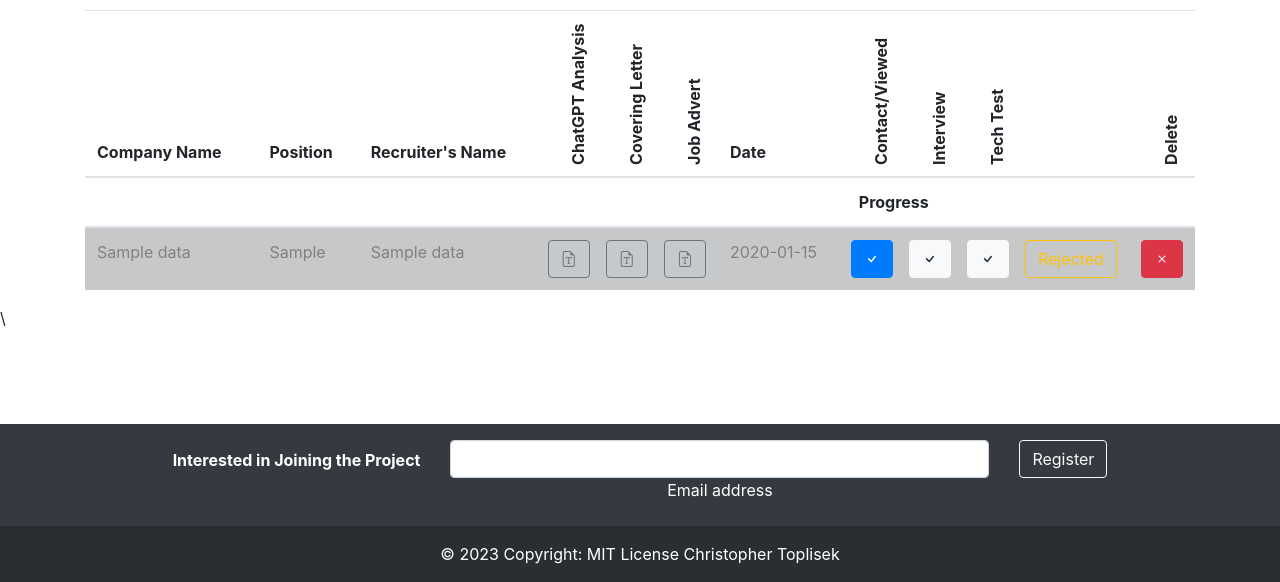
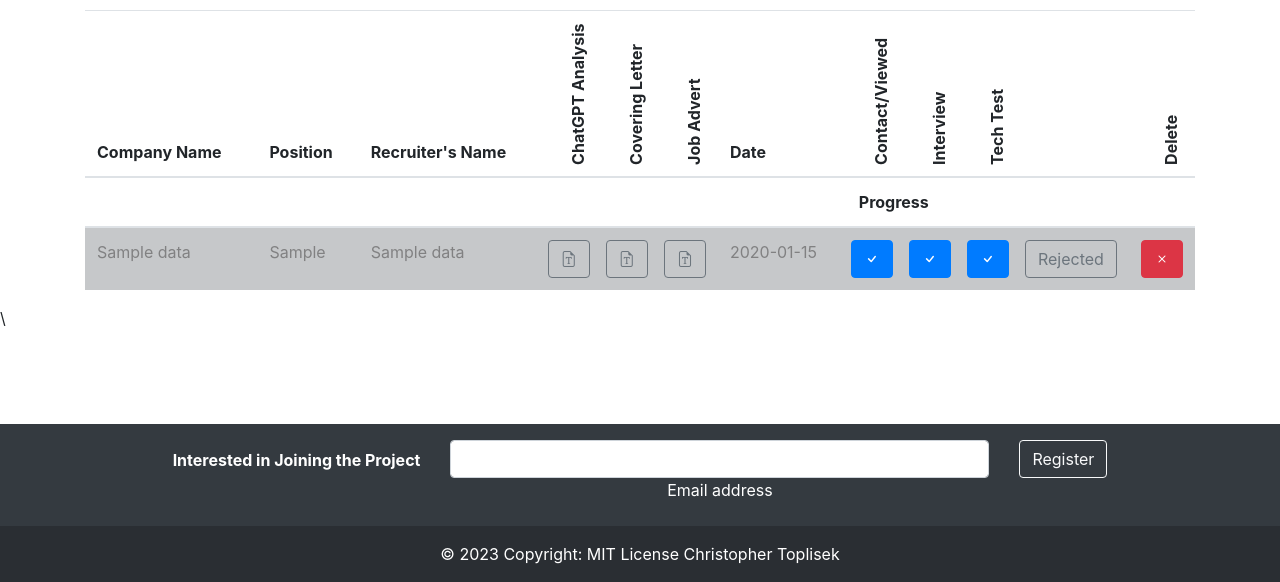
Before and after one commit to toppy007/covered-flask-python-app, a Flask app: page /history in a window 1280 px wide. Shown: the part 218-800 px from the top of the page. Run offline with Flask 3, Linux system fonts and the light colour scheme; a user stored in the database is signed in; tables that the repository leaves empty hold one stand-in row (values such as "Sample post"); some libraries are stand-ins or nearby versions.

Commit message:
added converter to interger from boolean

```diff
--- a/website/templates/history/history_data_table.html
+++ b/website/templates/history/history_data_table.html
@@ -127,17 +127,17 @@
                         </button>
                     </td>
                     <td class="px-1">
-                        <button type="button" class="btn {% if history_entry.tech_interview == false %}btn-primary{% else %}btn-light{% endif %}" onclick="trueTech({{ history_entry.id }})">
+                        <button type="button" class="btn {% if history_entry.tech_interview == 1 %}btn-primary{% else %}btn-light{% endif %}" onclick="trueTech({{ history_entry.id }})">
                             <i id="icon{{ history_entry.id }}" class="bi {% if history_entry.tech_interview == 1 %}bi-check{% else %}bi-x{% endif %}"></i>
                         </button>
                     </td>
                     <td class="px-1" >
-                        <button type="button" class="btn {% if history_entry.interview == false %}btn-primary{% else %}btn-light{% endif %}" onclick="trueInterview({{ history_entry.id }})">
+                        <button type="button" class="btn {% if history_entry.interview == 1 %}btn-primary{% else %}btn-light{% endif %}" onclick="trueInterview({{ history_entry.id }})">
                             <i id="icon{{ history_entry.id }}" class="bi {% if history_entry.interview == 1 %}bi-check{% else %}bi-x{% endif %}"></i>
                         </button>
                     </td>
                     <td class="px-1">
-                        <button type="button" class="btn {% if history_entry.rejested == false %}btn-outline-secondary{% else %}btn-outline-warning{% endif %}" onclick="rejectRow({{ history_entry.id }})">
+                        <button type="button" class="btn {% if history_entry.rejested == 1 %}btn-outline-secondary{% else %}btn-outline-warning{% endif %}" onclick="rejectRow({{ history_entry.id }})">
                             Rejected
                         </button>
                     </td>
--- a/website/views.py
+++ b/website/views.py
@@ -499,7 +499,7 @@ def true_tech():
 
     if jobHistoryinfo:
         if jobHistoryinfo.user_id == current_user.id:
-            jobHistoryinfo.tech_interview = contactedState
+            jobHistoryinfo.tech_interview = 1 if contactedState else 0
             db.session.commit()
 
     return jsonify({})
@@ -508,13 +508,13 @@ def true_tech():
 def true_interview():
     jobHistory = json.loads(request.data)
     historyId = jobHistory['historyId']
-    contactedState = jobHistory.get('contactedState', False)  # Get the contactedState value, default to False
+    contactedState = jobHistory.get('contactedState', False)
 
     jobHistoryinfo = JobHistoryData.query.get(historyId)
 
     if jobHistoryinfo:
         if jobHistoryinfo.user_id == current_user.id:
-            jobHistoryinfo.interview = contactedState  # Set interview to the value of contactedState
+            jobHistoryinfo.interview = 1 if contactedState else 0
             db.session.commit()
 
     return jsonify({})
@@ -529,17 +529,17 @@ def true_rejected():
 
     if jobHistoryinfo:
         if jobHistoryinfo.user_id == current_user.id:
-            jobHistoryinfo.rejested = contactedState
+            jobHistoryinfo.rejested = 1 if contactedState else 0
             db.session.commit()
 
     return jsonify({})
 
+@views.route('/get-contacted-state/<int:historyId>', methods=['GET'])
 def get_contacted_state(historyId):
     jobHistoryinfo = JobHistoryData.query.get(historyId)
 
     if jobHistoryinfo:
         if jobHistoryinfo.user_id == current_user.id:
-            contactedState = 1 if jobHistoryinfo.contact_viewed else 0
             return jsonify({'contactedState': contactedState})
 
 @views.route('/get-interviewed-state/<int:historyId>', methods=['GET'])
```
